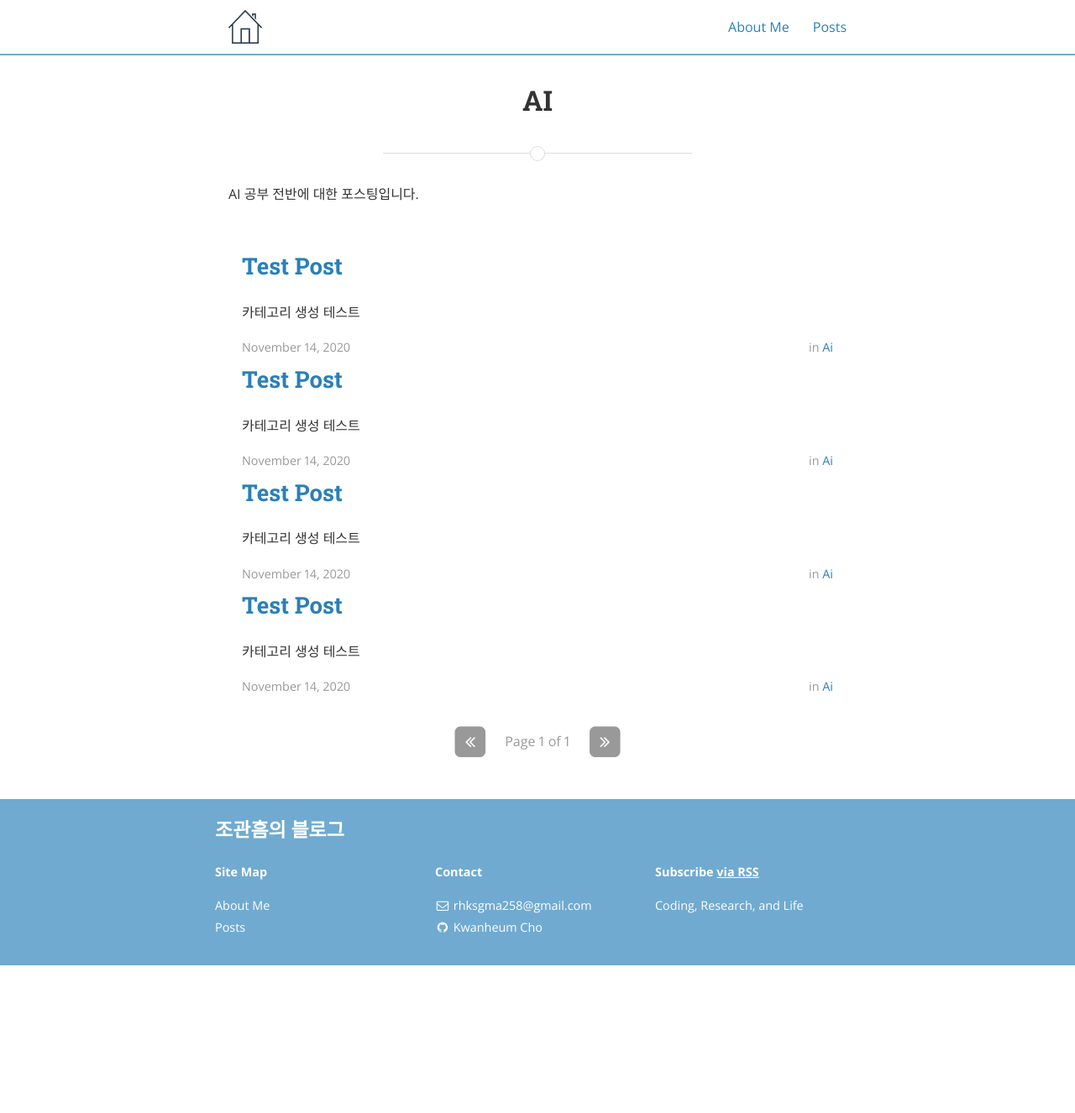
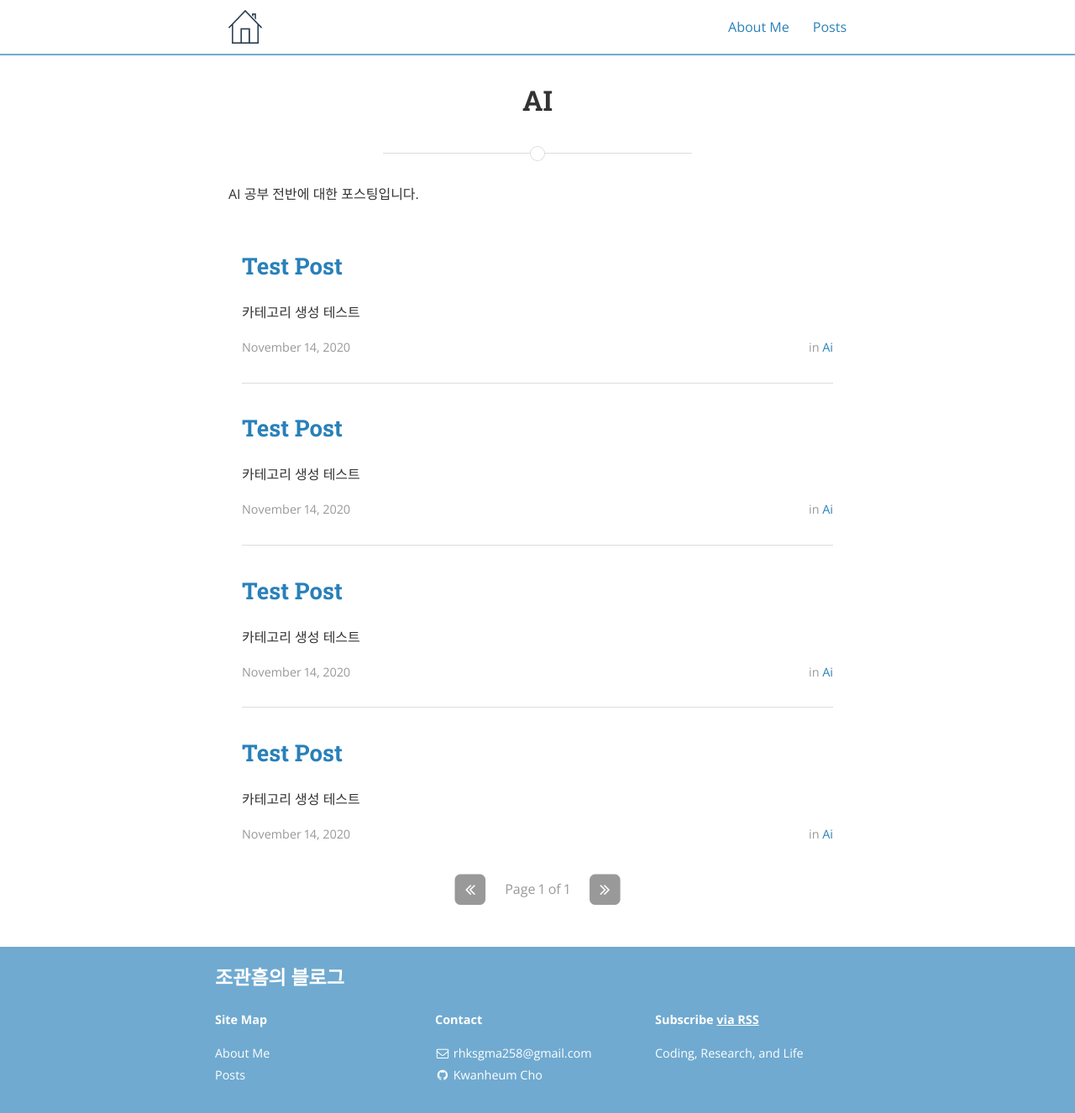
Before and after one commit to KwanheumCho/first_blog.maker, a Jekyll site: the page built from AI.md, in a window 1280 px wide and 1326 px high. Shown: the whole window at 84% size. Built offline with Jekyll 4.4.1, drawn with Linux system fonts in a browser that asks for light colours; nearby versions of some CDN libraries; the list of posts is cut into pages by our own code.

```diff
--- a/AI.md
+++ b/AI.md
@@ -14,8 +14,6 @@ main_nav: false
 AI 공부 전반에 대한 포스팅입니다.
 
 
-
-
 <div class="wrapper">
 <ul class="post-list">
   {% for post in paginator.posts %}
@@ -23,7 +21,7 @@ AI 공부 전반에 대한 포스팅입니다.
     <h2>
       <a class="post-link" href="{{ post.url | prepend: site.baseurl }}">{{ post.title }}</a>
     </h2>
-	<section class="post-excerpt" itemprop="description">
+    <section class="post-excerpt" itemprop="description">
       <p>{{ post.content | strip_html | truncatewords: 50 }}</p>
     </section>
     <section class="post-meta">
@@ -38,8 +36,10 @@ AI 공부 전반에 대한 포스팅입니다.
       {% endfor %}{% endif %}
       </div>
     </section>
-
   </li>
+  {% if forloop.last == false %}
+  <hr>
+  {% endif %}
   {% endfor %}
 </ul>
 
@@ -85,40 +85,3 @@ AI 공부 전반에 대한 포스팅입니다.
 </nav>
 
 </div>
-
-
-
-<!--
-{% for category in site.categories %}
-  {% capture cat%}{{category|first}}{% endcapture %}
-  {% if cat==page.title %}
-  <ul class="posts-list">
-  {% for post in site.categories[cat] %}
-    <li>
-      <strong>
-        <a href="{{ post.url | prepend: site.baseurl }}">{{ post.title }}</a>
-      </strong>
-      <span class="post-date">- {{ post.date | date_to_long_string }}</span>
-    </li>
-  {% endfor %}
-  </ul>
-  {% if forloop.last == false %}<hr>{% endif %}
-  {% endif %}
-{% endfor %}
-<br>
-
-
-{% for category in site.categories %}
-  <ul class="categories">
-    {% for categoryName in category[0] %}
-      <li>
-      	<span><a href="/posts/{{categoryName}}">
-	{{ categoryName }}
-	</a></span>
-	<span class="count">{{category[1].size}}</span>
-
-	</li>
-    {% endfor %}
-</ul>
-{% endfor %}
--->
```
Also changed, not shown: CS.md (+0 -1 lines), ML.md (+0 -1 lines).
